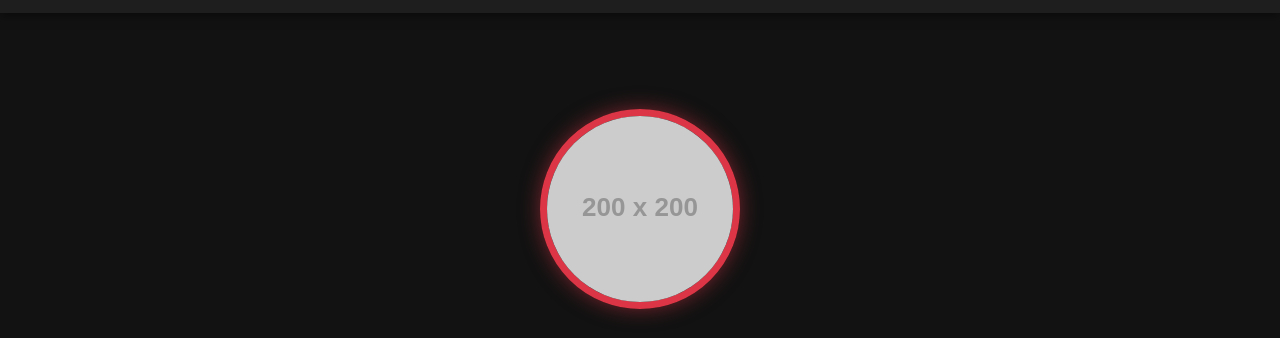
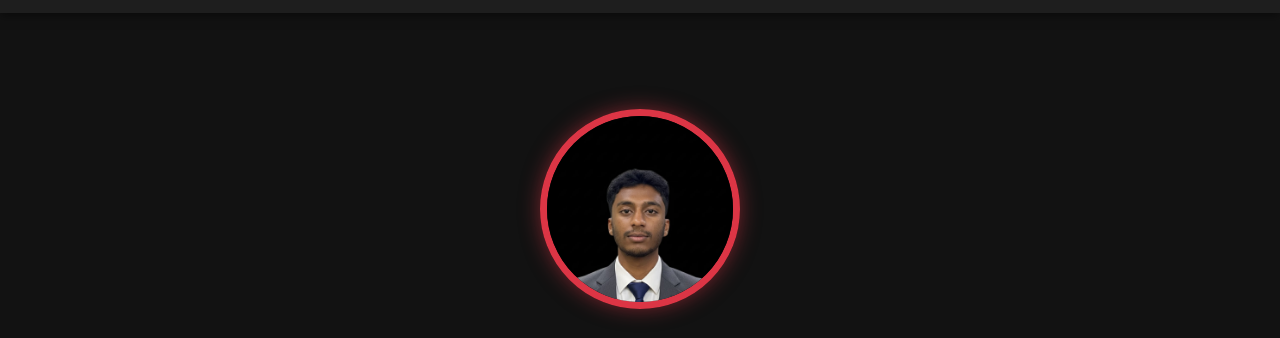
Before and after one commit to R-Gambheer/Gambheer, a plain HTML site: page index.html in a window 1280 px wide. Shown: the part 63-401 px from the top of the page. Drawn offline with nearby package versions, Linux system fonts and the light colour scheme; placeholder pictures from the web are drawn by us.

Commit message:
index.html

```diff
--- a/index.html
+++ b/index.html
@@ -21,7 +21,7 @@
 
     <main>
         <section class="hero">
-            <img src="https://placehold.co/200x200/dc3545/FFF?text=Your+Photo" alt="A professional photo of Gambheer" class="profile-pic">
+            <img src="gambheer.jpeg" alt="A professional photo of Gambheer" class="profile-pic">
 
             <h1>Welcome! I'm Gambheer.</h1>
             <p class="subtitle">Software Developer | Tech Enthusiast | Problem Solver</p>
```
